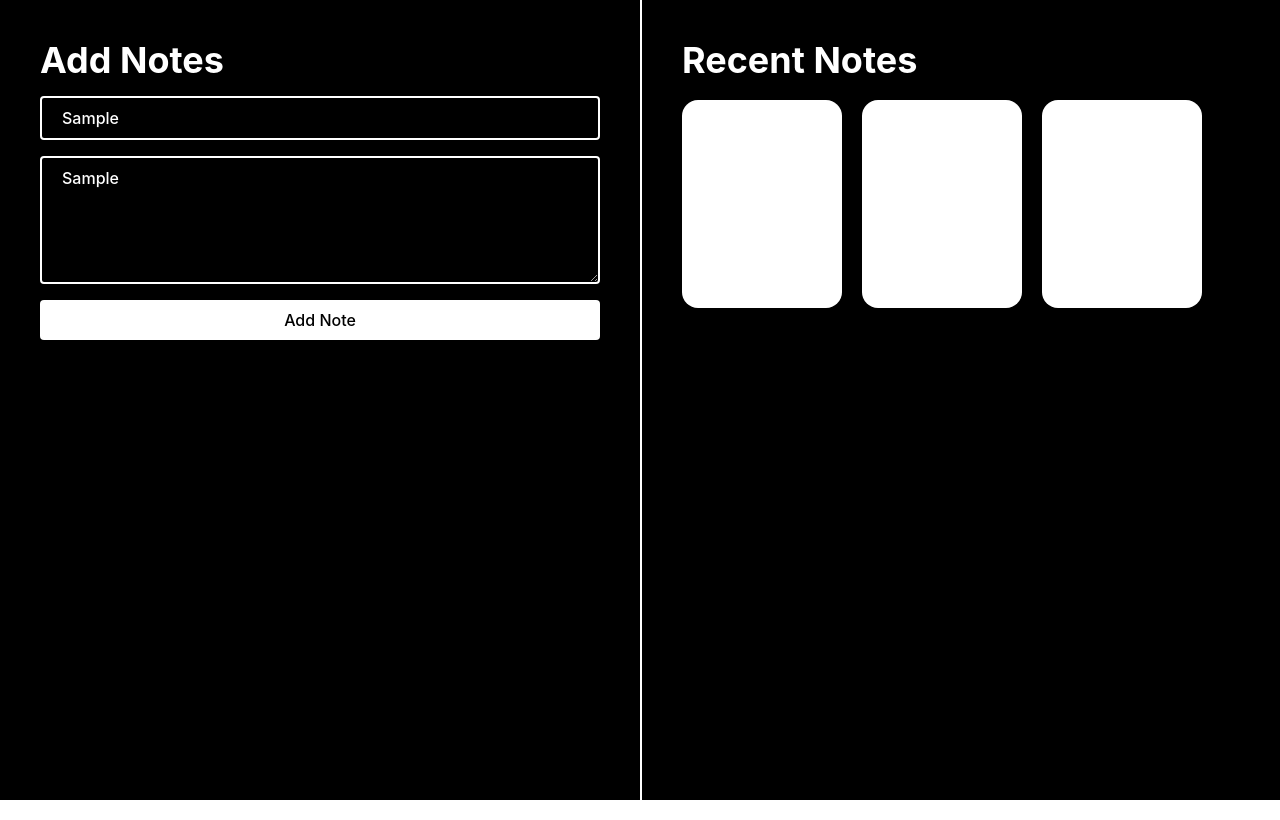
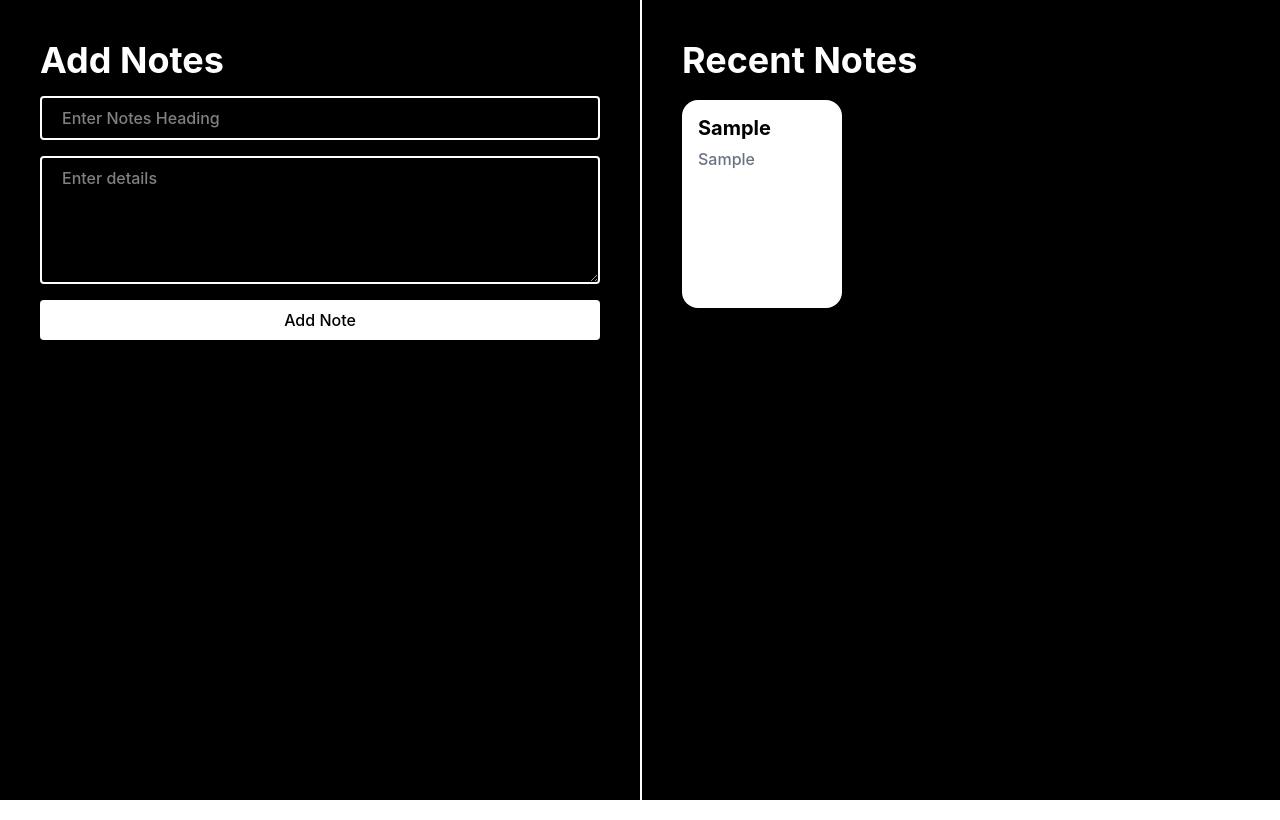
Before and after one commit to SaurabhBadeshra007/react-notes-app, a React (Vite) app: page / in a window 1280 px wide. Both pictures are taken after typing "Sample", "Sample" into the empty fields and a click on the button "Add Note". Built offline with nearby package versions, Linux system fonts and the light colour scheme.

Commit message:
Implement note creation and dynamic notes mapping

```diff
--- a/src/App.jsx
+++ b/src/App.jsx
@@ -1,14 +1,37 @@
-import React from 'react'
+import React, { useState } from 'react'
 
-
-const submitHandler = (e) => {
-  e.preventDefault();
-  console.log("Form Submitted");
-}
 
 
 
 const App = () => {
+
+  // use state handler
+  // for title of notes
+  const [title, setTitle] = useState('')
+  // for notes details
+  const [details, setDetails] = useState('')
+
+  // notes mapping
+  const[task,setTask] = useState([])
+
+  // form submission handling
+  const submitHandler = (e) => {
+    e.preventDefault();
+
+    const copyTask = [...task];
+    copyTask.push({title,details});
+
+
+
+    setTask(copyTask)
+    setDetails('')
+    setTitle('')
+
+    // console.log(copyTask);
+
+  }
+
+
   return (
     <div className='h-screen lg:flex  bg-black   text-white'>
 
@@ -17,11 +40,24 @@ const App = () => {
       <form className='flex   gap-4 lg:w-1/2  flex-col p-10 items-start  ' onSubmit={(e) => {
         submitHandler(e)
       }}>
-         <h1 className='text-4xl font-bold'>Add Notes</h1>
+        <h1 className='text-4xl font-bold'>Add Notes</h1>
 
-        <input type="text" placeholder='Enter Notes Heading'
+
+        {/* input for heading */}
+
+        <input type="text" placeholder='Enter Notes Heading' value={title} onChange={(e) => {
+          setTitle(e.target.value);
+
+        }}
           className='px-5 py-2 border-2 rounded w-full outline-none font-medium' />
-        <textarea name="" placeholder="Enter details" id="" className='px-5 h-32 py-2 font-medium border-2 w-full rounded' />
+
+        {/* detailed input */}
+        <textarea name="" placeholder="Enter details" id="" value={details}
+        onChange={(e) => {
+          setDetails(e.target.value);
+
+        }}
+        className='px-5 h-32 py-2 font-medium border-2 w-full rounded' />
 
         <button className='bg-white font-medium text-black px-5 py-2 rounded w-full outline-none' > Add Note</button>
 
@@ -36,11 +72,15 @@ const App = () => {
       <div className=' lg:w-1/2 lg:border-l-2    p-10'>
         <h1 className='text-4xl font-bold'>Recent Notes</h1>
 
-        <div className='flex flex-wrap gap-5 mt-5 h-full overflow-auto '>
+        <div className='flex flex-wrap items-start  gap-5 justify-start mt-5 h-full overflow-auto '>
 
-          <div className='h-52 w-40 rounded-2xl bg-white'>        </div>
-          <div className='h-52 w-40 rounded-2xl bg-white'>        </div>
-          <div className='h-52 w-40 rounded-2xl bg-white'>        </div>
+          {/* <div className='h-52 w-40 rounded-2xl bg-white'>        </div> */}
+             {task.map(function(elem,idx){
+            return  <div key={idx} className='h-52 w-40 rounded-2xl text-black p-4 bg-white'>
+            <h3 className='leading-tight text-xl font-bold'>{elem.title}</h3>
+            <p className='mt-2 leading-tight font-medium text-gray-500'>{elem.details} </p>
+                   </div>
+          })}
 
         </div>
       </div>
```
